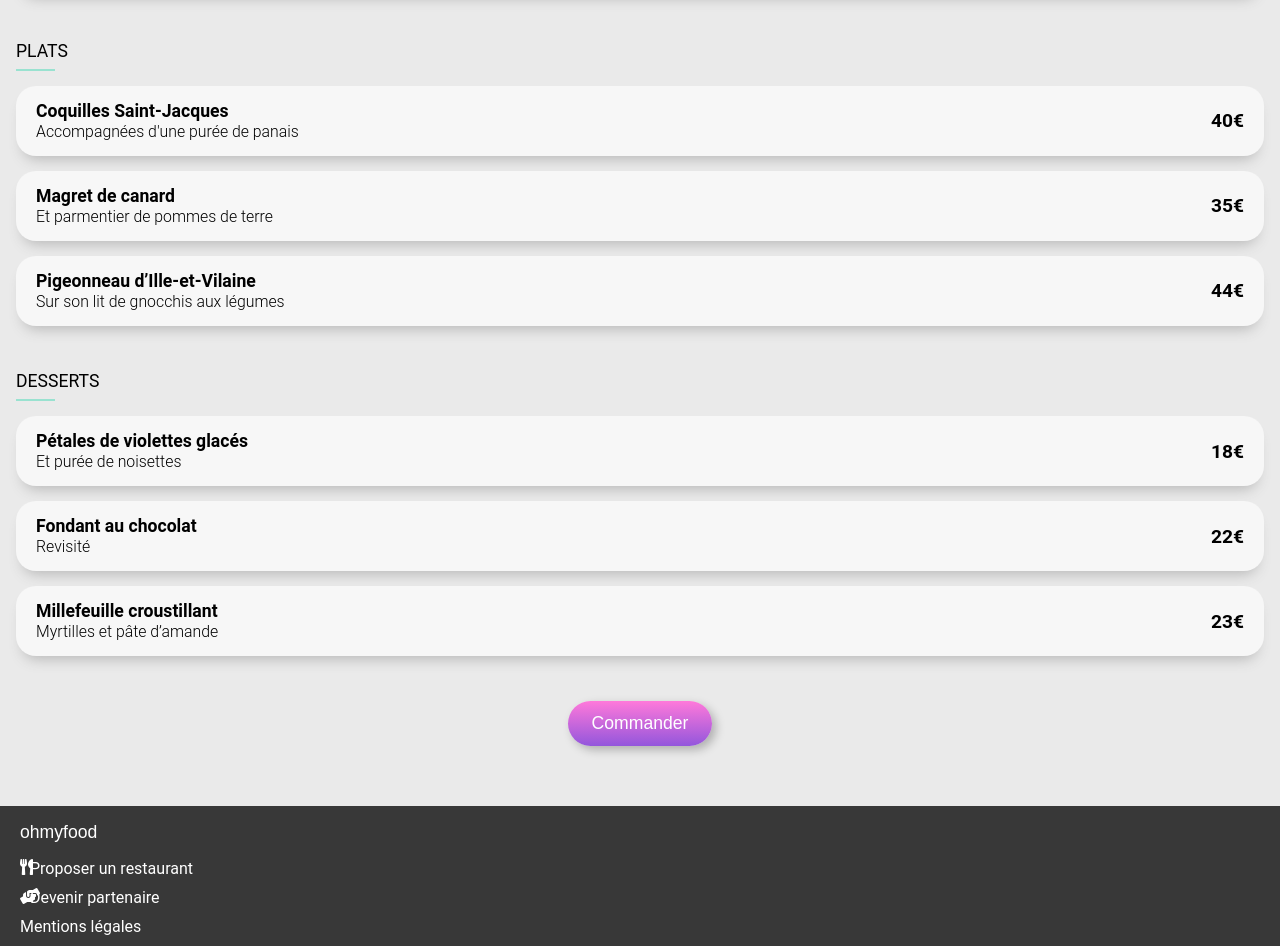
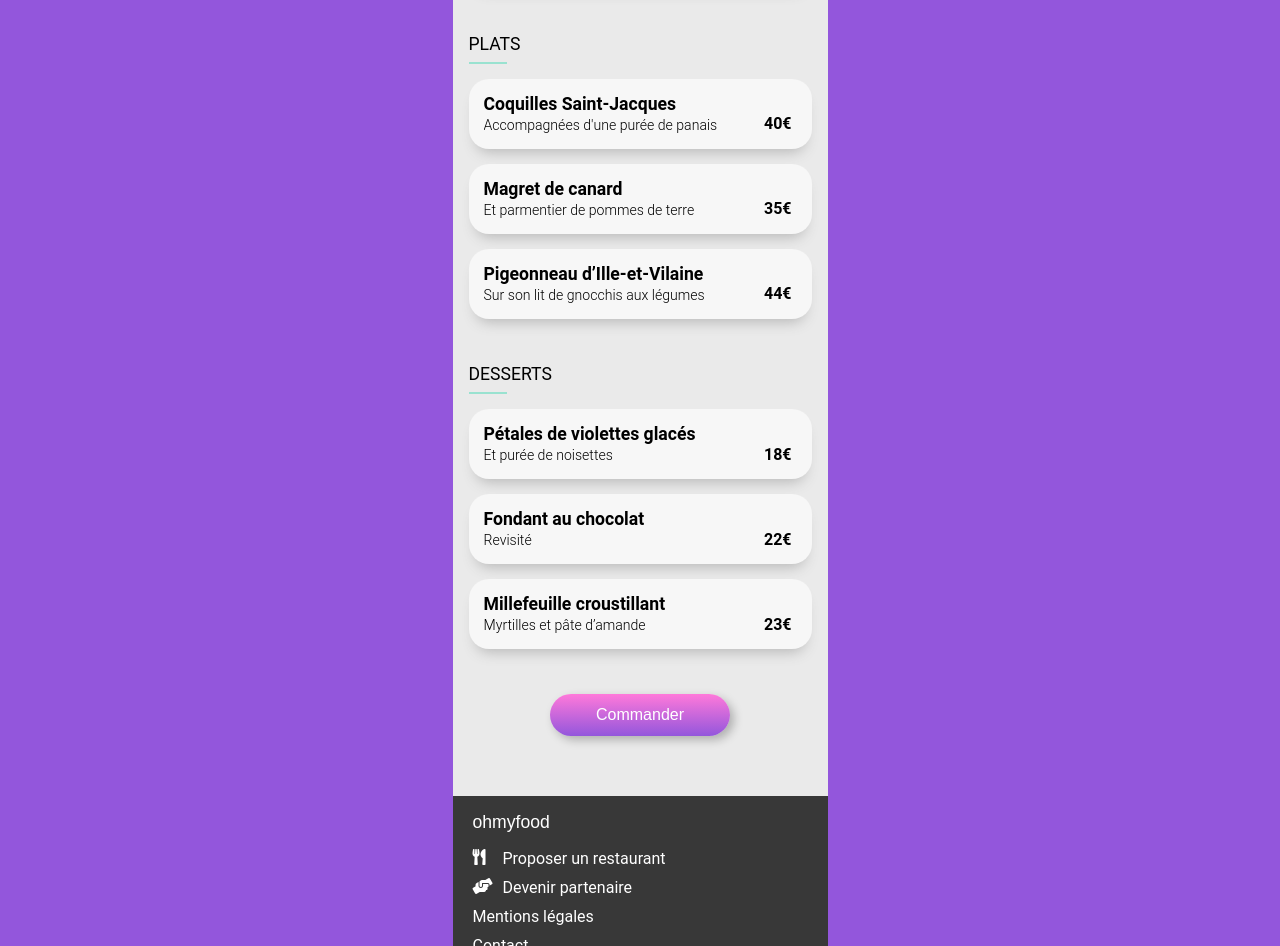
Before and after one commit to modev-hub/ocp3, a plain HTML site: page la_francaise.html in a window 1280 px wide. Shown: the part 700-1646 px from the top of the page. Drawn offline with Linux system fonts and the light colour scheme; a web font is replaced by a local one.

Commit message:
html & css valid + media queries

```diff
--- a/la_francaise.html
+++ b/la_francaise.html
@@ -1,5 +1,5 @@
 <!DOCTYPE html>
-<html>
+<html lang="fr">
 
 <head>
 	<meta charset="utf-8">
@@ -8,12 +8,16 @@
 	<meta name="viewport" content="width=device-width,initial-scale=1.0">
 	<link href="https://fonts.googleapis.com/css2?family=Shrikhand&display=swap" rel="stylesheet">
 	<link href="https://fonts.googleapis.com/css2?family=Roboto+Condensed&display=swap" rel="stylesheet">
-	<Link rel="stylesheet" href="https://use.fontawesome.com/releases/v5.15.1/css/all.css" intégrité="SHA384-vp86vTRFVJgpjF9jiIGPEEqYqlDwgyBgEF109VFjmqGmIY/Y4HV4d3Gp2irVfcrp" crossorigin="anonyme">
+	<link rel="stylesheet" href="https://use.fontawesome.com/releases/v5.15.2/css/all.css" integrity="sha384-vSIIfh2YWi9wW0r9iZe7RJPrKwp6bG+s9QZMoITbCckVJqGCCRhc+ccxNcdpHuYu" crossorigin="anonymous">
 </head>
 
-<body class="container">
+<body>
 
-	<!-- HEADER ------------------------------------------------------------------ -->
+	<div class="bandeau"></div>
+
+	<div class="container">
+
+		<!-- HEADER -->
 		<header class="header">
 			<a href="index.html"><i class="fas fa-arrow-left"></i></a>
 			<figure>
@@ -21,6 +25,7 @@
 			</figure>
 		</header>
 
+		<!-- MENU -->
 		<main class="menu">
 			<figure class="menu__photo">
 				<img src="img/restaurant/la_francaise.jpg" alt="À la française">
@@ -135,14 +140,14 @@
 				</div>
 			</section>
 
-		<form action="">
-			<button class="btn" type="button">
+			<form class="action">
+				<button class="action__btn action__btn--commande" type="button">
 					Commander
 				</button>
 			</form>
 		</main>
 
-	<!-- FOOTER ------------------------------------------------------------------ -->
+		<!-- FOOTER -->
 		<footer class="footer">
 			<h4>ohmyfood</h4>
 
@@ -168,5 +173,8 @@
 				<a href="mailto:contact@ohmyfood.com" target="_blank">Contact</a>
 			</p>
 		</footer>
+	</div>
+
+	<div class="bandeau"></div>
 </body>
 </html>
--- a/styles.scss
+++ b/styles.scss
@@ -17,7 +17,7 @@ $grey: #eaeaea;
 	@include roboto;
 	display: flex;
 	flex-direction: column;
-	justify-content: center;
+	align-content: center;
 }
 
 /* MAIN ******************************************************************************** */
@@ -69,7 +69,7 @@ $grey: #eaeaea;
 	}
 	&__reservez {
 		background: lighten($grey, 5%);
-		padding: 20px 0px 60px;
+		padding: 20px 0px 10px;
 		h1 {
 			font-size: 1.5em;
 			text-align: center;
@@ -84,7 +84,7 @@ $grey: #eaeaea;
 		}
 	}
 	&__fonctionnement {
-		padding-bottom: 40px 0px;
+		padding-bottom: 40px;
 		.button {
 			display: flex;
 			justify-content: flex-start;
@@ -191,7 +191,6 @@ $grey: #eaeaea;
 		font-size: 1.1em;
 		font-weight: 400;
 		margin-bottom: 0px;
-
 	}
 	hr {
 		color: $tertiaire;
@@ -199,17 +198,13 @@ $grey: #eaeaea;
 		width: 2.3em;
 		margin-left: 0px;
 	}
-	form {
-		margin: 30px 0px 60px 0px;
-	}
 	&__photo {
 		width: 100%;
 		height: 300px;
 		margin: 0px;
 		img {
 			position: relative;
-			// background-size: cover;
-			    object-fit: cover;
+			object-fit: cover;
 			width: 100%;
 			height: 300px;
 			margin: 0px;
@@ -244,19 +239,20 @@ $grey: #eaeaea;
 			&__description {
 				font-size: 1.1em;
 				font-weight: 700;
-				margin: 10px;
+				margin: 5px;
 				text-overflow: ellipsis;
 				white-space: nowrap;
 				overflow: hidden;
 				span {
-					font-size: 0.9em;
+					font-size: 0.8em;
 					font-weight: 300;
+					padding-top: 8px;
 				}
 			}
 			&__price {
-				font-size: 1.2em;
+				font-size: 1em;
 				font-weight: 700;
-				margin: 10px;
+				margin: 20px 10px 0px 10px;
 			}
 			&__icon {
 				overflow: hidden;
@@ -287,7 +283,7 @@ $grey: #eaeaea;
 	}
 	i {
 		color: #FFFFFF;
-		width: 10px;
+		width: 30px;
 		height: 8px;
 	}
 }
@@ -296,27 +292,32 @@ $grey: #eaeaea;
 
 /* Button */
 
-form {
-		text-align: center;
-
-	.btn {
+.action {
+	text-align: center;
+	margin: 30px 0px 60px 0px;
+	width: 100%;
+	&__btn {
 	  	border: 0;
-	  	padding: 0.75rem 1.5rem;
+	  	padding: 0.75em 1.5em;
 	  	font-weight: 500;
-	  	font-size: 1.1rem;
+	  	font-size: 1em;
 	  	border-radius: 100px;
 	  	color: white;
 	  	background: linear-gradient(to bottom, $secondaire, $primaire);
 	  	cursor: pointer;
 	  	transition-duration: 0.25s;
-	  	box-shadow: 0.25rem 0.25rem 10px rgba(0, 0, 0, 0.25);
+	  	box-shadow: 0.25em 0.25em 10px rgba(0, 0, 0, 0.25);
 
 	  	&:hover {
 	    	opacity: 0.8;
 	    	box-shadow: 0px 10px 14px -7px rgba(0, 0, 0, 0.50);
 	  	}
+	  	&--commande {
+		width: 180px;
+		}
 	}
 }
+
 
 /* Loader-spinner */
 
@@ -385,14 +386,13 @@ form {
 
 /* Heart Like */
 
-.heart {
+.fa-heart {
     color: transparent;
     position: relative;
     float: right;
-    margin-top: 8px;
-    padding: 0 1.3rem;
+    margin: 30px 30px 20px 0px;
     font-size: 22px;
-    -webkit-text-stroke: 1px black;
+    // -webkit-text-stroke: 1px black;
     transition: color 0.5s ease-in;
 	&:hover {
     cursor: pointer;
@@ -400,17 +400,30 @@ form {
 	}
 }
 
-
 /* Price Animation */
 
-.icon-price {
-	&:hover {
-				    padding: 0 1.8rem;
-				    width: .51rem;
-				     transition: .5s;
-    transform: rotate(360deg);
-    cursor: pointer;
-}
-}
 
 /* Menu Animation */
+
+/* MEDIA QUERIES *********************** */
+
+@media only screen and (min-width: 768px) {
+
+	body {
+		margin: 0px;
+		padding: 0px;
+		@include roboto;
+		display: flex;
+		flex-direction: row;
+		justify-content: center;
+	}
+
+	.container {
+		width: 375px;
+	}
+
+	.bandeau {
+		background-color: $primaire;
+		width: 600px;
+	}
+}
```
Also changed, not shown: delice_sens.html (+15 -7 lines), index.html (+23 -14 lines), note_enchantee.html (+16 -7 lines), palette_gout.html (+16 -7 lines), styles.css, 1 other file. Lines whose indentation alone changed are shown as unchanged.
